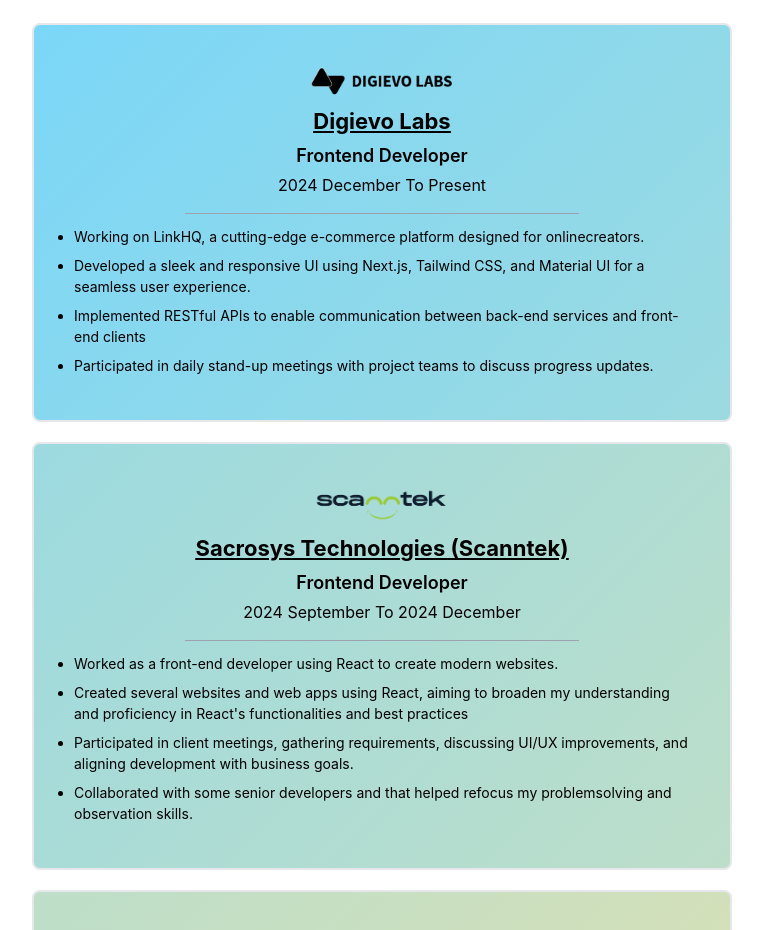
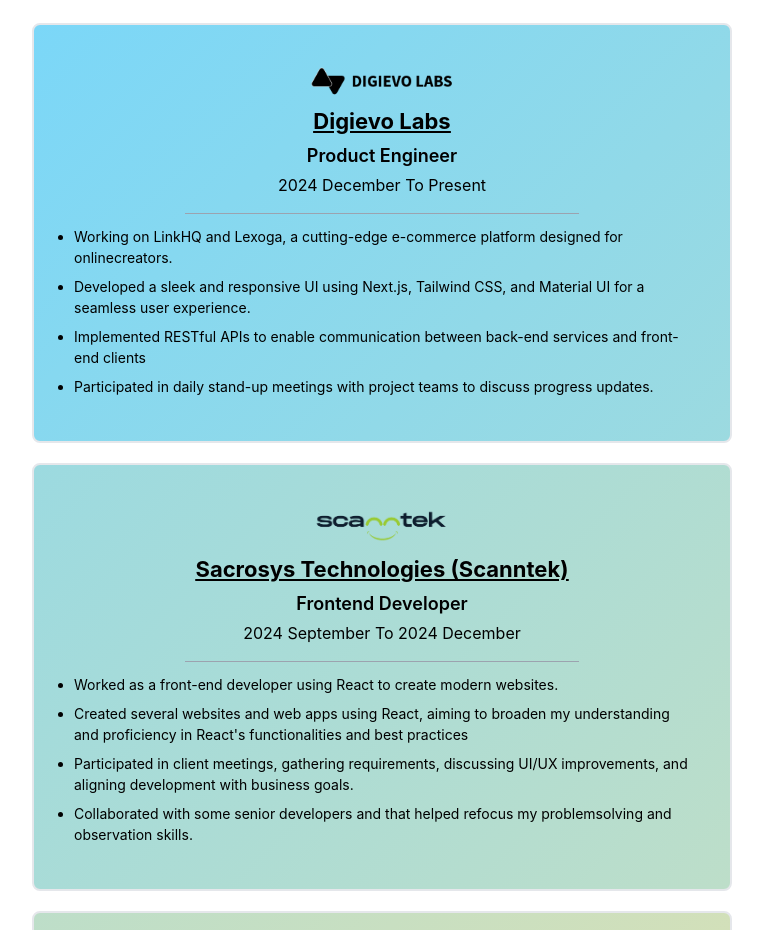
Before and after one commit to SanuRaj-K/updated-website, a React (Create React App) app: page / in a window 1280 px wide. Shown: the part 2040-2970 px from the top of the page, without its empty margins (258-1021 px from the left). Built offline with nearby package versions, Linux system fonts and the light colour scheme.

Commit message:
Update workExperiences.js

```diff
--- a/src/data/workExperiences.js
+++ b/src/data/workExperiences.js
@@ -60,11 +60,11 @@
   {
     company: "Digievo Labs",
     link: "digievolabs.com",
-    position: "Frontend Developer ",
+    position: "Product Engineer ",
     logo: digievo,
     duration: "2024 december to present ",
     description: [
-      "Working on LinkHQ, a cutting-edge e-commerce platform designed for onlinecreators.",
+      "Working on LinkHQ and Lexoga, a cutting-edge e-commerce platform designed for onlinecreators.",
       `Developed a sleek and responsive UI using Next.js, Tailwind CSS, and Material UI
   for a seamless user experience.
   `,
```
